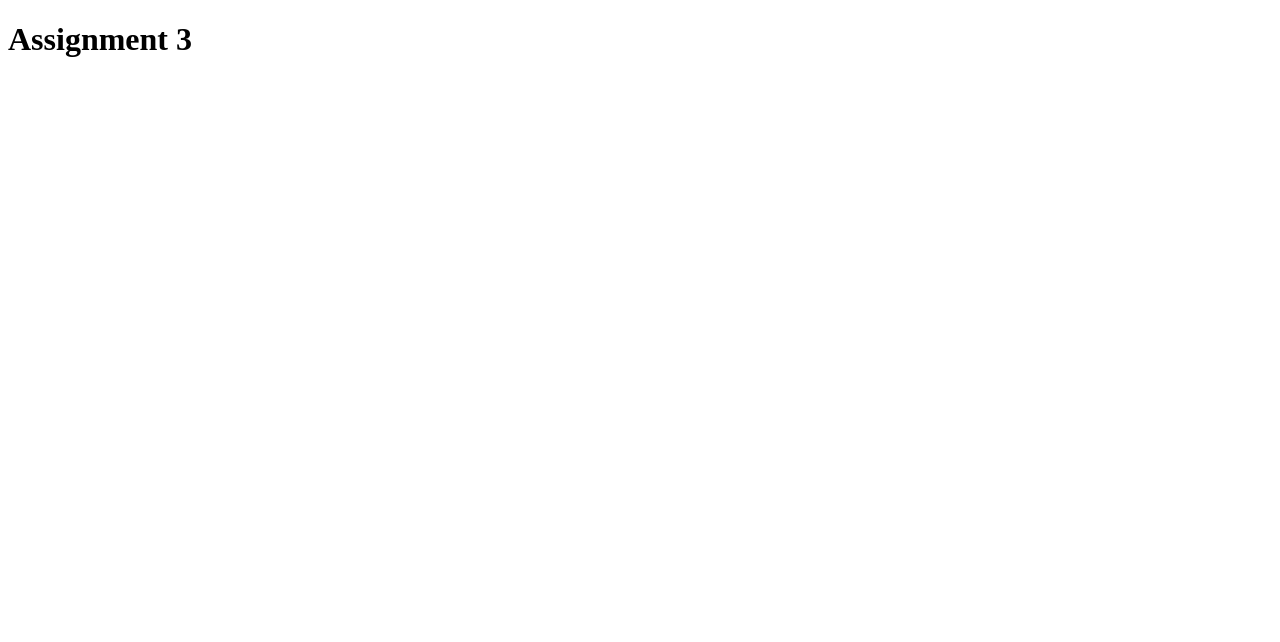
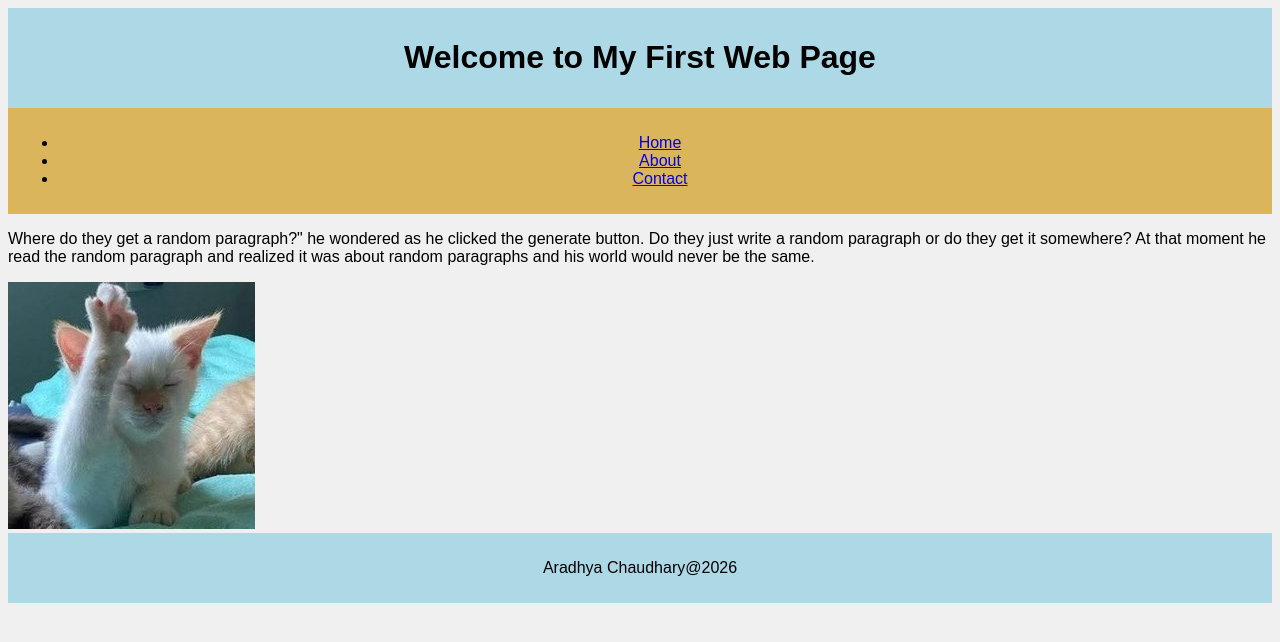
Before and after one commit to AradhyaX/Assignments, a plain HTML site: page assignment 3/index.html in a window 1280 px wide. Drawn offline with Linux system fonts and the light colour scheme.

Commit message:
Add Assignment 3: CSS Basics

```diff
--- a/assignment 3/index.html
+++ b/assignment 3/index.html
@@ -1,11 +1,45 @@
 <!DOCTYPE html>
-<html lang='en'>
+<html lang="en">
+
 <head>
-    <meta charset='UTF-8'>
-    <meta name='viewport' content='width=device-width, initial-scale=1.0'>
-    <title>Assignment 3</title>
+    <meta charset="UTF-8">
+    <meta name="viewport" content="width=device-width, initial-scale=1.0">
+    <title>HTML Basics Assignment</title>
+    <link rel="stylesheet" href="style.css">
 </head>
+
 <body>
-    <h1>Assignment 3</h1>
+    <header>
+        <h1>Welcome to My First Web Page</h1>
+    </header>
+    <nav>
+        <ul>
+            <li><a href="#home">Home</a></li>
+            <li><a href="#about">About</a></li>
+            <li><a href="#contact">Contact</a></li>
+        </ul>
+    </nav>
+
+
+    <main>
+        <section id="home">
+            <p>
+                Where do they get a random paragraph?" he wondered as he clicked the generate button. Do they just write
+                a
+                random paragraph or do they get it somewhere? At that moment he read the random paragraph and realized
+                it was
+                about random paragraphs and his world would never be the same.
+            </p>
+
+            <img src="cat.jpg">
+
+        </section>
+    </main>
+
+    <footer>
+        <p> Aradhya Chaudhary@2026</p>
+    </footer>
+
 </body>
+
 </html>
--- /dev/null
+++ b/assignment 3/style.css
@@ -0,0 +1,24 @@
+body {
+  font-family: Arial;
+  background-color: #f0f0f0;
+}
+
+header {
+  background-color: lightblue;
+  text-align: center;
+  padding: 10px;
+}
+
+nav {
+  background-color: #dab151ec;
+  padding: 10px;
+  text-align: center;
+}
+
+
+
+footer {
+  background-color: lightblue;
+  text-align: center;
+  padding: 10px;
+}
```
Also changed, not shown: assignment 2/index.html (+2 -8 lines), assignment 1/style.css (deleted), assignment 3/cat.jpg (added).
